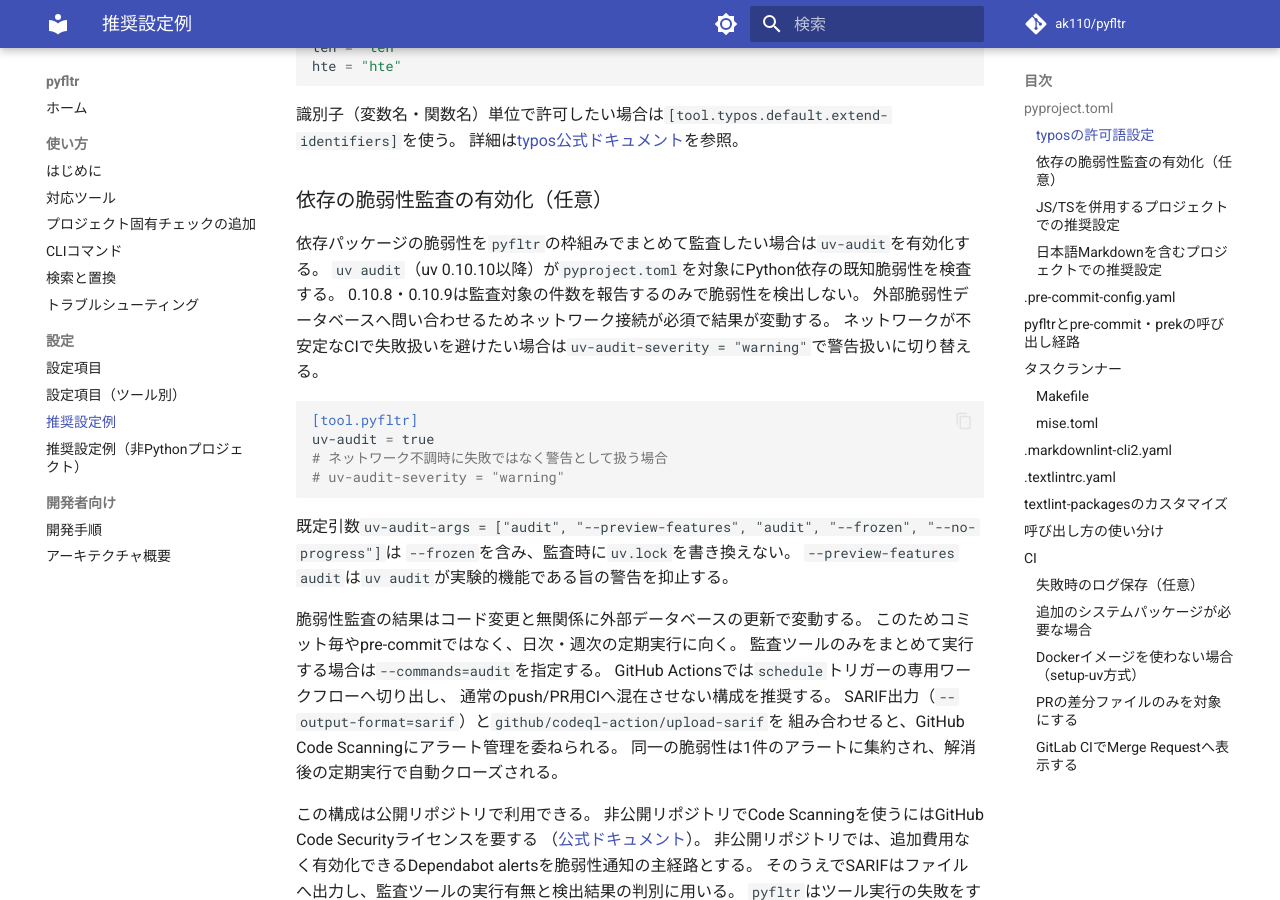
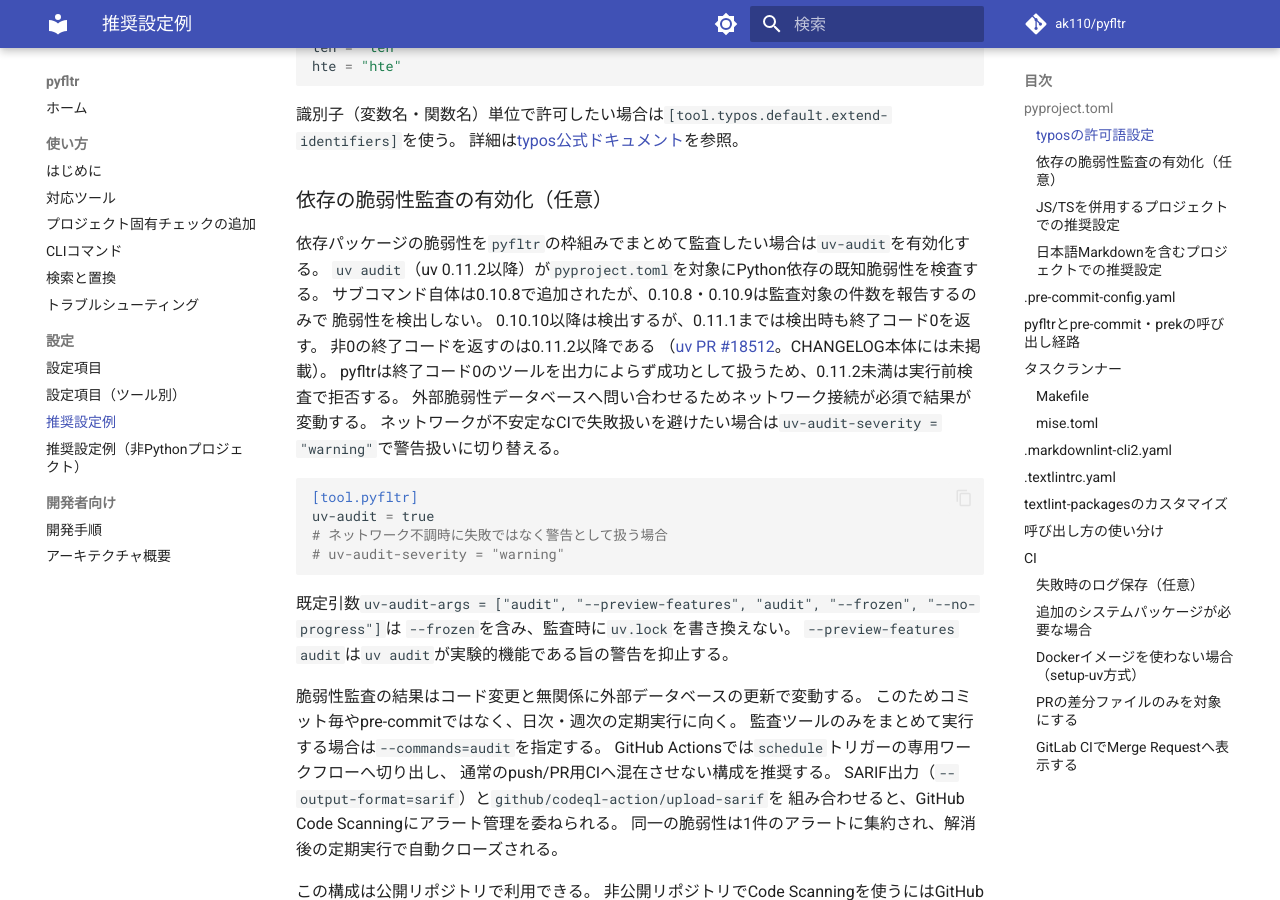
Before and after one commit to ak110/pyfltr, an MkDocs documentation site: the page built from docs/guide/recommended.md, in a window 1280 px wide and 900 px high, scrolled down 5946 px. Built offline with MkDocs 1.6.1 and Material for MkDocs 9.7.7, drawn with Linux system fonts in a browser that asks for light colours; comment, search, counter and statistics services are not loaded.

Commit message:
fix(deps): 依存監査の最低uvバージョンを検出結果が終了コードへ反映される版へ引き上げる
依存監査の最低バージョン判定は、監査を実施しないまま成功として報告される事態を
防ぐために設けた。しかし閾値がサブコマンドの追加版に近い値のままで、
脆弱性を検出しても終了コード0を返す版を許容していた。

pyfltrは終了コード0のツールを出力によらず成功として扱うため、当該の版では
脆弱性が検出されても成功として報告される。検出が終了コードへ反映される
最初の版へ閾値を引き上げ、判定の理由も同じ観点で書き直す。利用者向け文書が
述べる版要件も同じ版へ揃える。

フィードバック20260803-135518-001を反映する。

再発予防: 最低バージョンの閾値は、機能が追加された版ではなく期待する観測結果が
得られる最初の版とする方針を判定の定義へ明記した。

Co-Authored-By: Claude Opus 5 (1M context) <noreply@anthropic.com>
Claude-Session: https://claude.ai/code/session_018dmjjPiezaYHTK91e1AA6E

```diff
--- a/docs/guide/recommended.md
+++ b/docs/guide/recommended.md
@@ -252,8 +252,13 @@ hte = "hte"
 ### 依存の脆弱性監査の有効化（任意）
 
 依存パッケージの脆弱性を`pyfltr`の枠組みでまとめて監査したい場合は`uv-audit`を有効化する。
-`uv audit`（uv 0.10.10以降）が`pyproject.toml`を対象にPython依存の既知脆弱性を検査する。
-0.10.8・0.10.9は監査対象の件数を報告するのみで脆弱性を検出しない。
+`uv audit`（uv 0.11.2以降）が`pyproject.toml`を対象にPython依存の既知脆弱性を検査する。
+サブコマンド自体は0.10.8で追加されたが、0.10.8・0.10.9は監査対象の件数を報告するのみで
+脆弱性を検出しない。
+0.10.10以降は検出するが、0.11.1までは検出時も終了コード0を返す。
+非0の終了コードを返すのは0.11.2以降である
+（[uv PR #18512](https://github.com/astral-sh/uv/pull/18512)。CHANGELOG本体には未掲載）。
+pyfltrは終了コード0のツールを出力によらず成功として扱うため、0.11.2未満は実行前検査で拒否する。
 外部脆弱性データベースへ問い合わせるためネットワーク接続が必須で結果が変動する。
 ネットワークが不安定なCIで失敗扱いを避けたい場合は`uv-audit-severity = "warning"`で警告扱いに切り替える。
 
```
Also changed, not shown: docs/guide/configuration-tools.md (+5 -2 lines), 3 other files.
